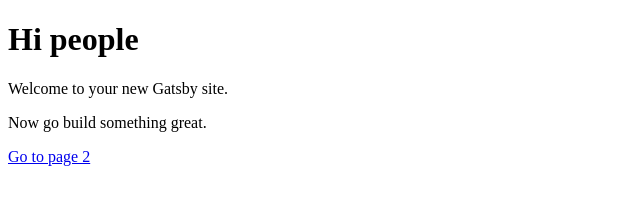
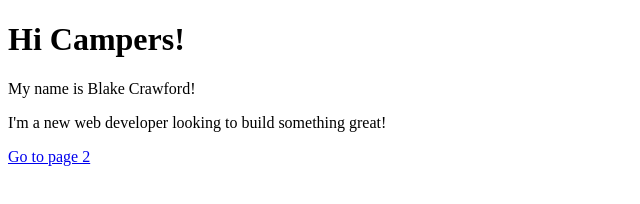
Before and after one commit to wulfmatik/JAMStack, a Gatsby site in the folder gatsby-site/: page / in a window 1280 px wide. Shown: the whole page, without its empty margins (0-640 px from the left). Built offline with nearby package versions, Linux system fonts and the light colour scheme; Gatsby itself is replaced by a stand-in of ours.

Commit message:
first commit

```diff
--- a/gatsby-site/src/pages/index.js
+++ b/gatsby-site/src/pages/index.js
@@ -3,9 +3,9 @@ import Link from 'gatsby-link'
 
 const IndexPage = () => (
   <div>
-    <h1>Hi people</h1>
-    <p>Welcome to your new Gatsby site.</p>
-    <p>Now go build something great.</p>
+    <h1>Hi Campers!</h1>
+    <p>My name is Blake Crawford!</p>
+    <p>I'm a new web developer looking to build something great!</p>
     <Link to="/page-2/">Go to page 2</Link>
   </div>
 )
```
